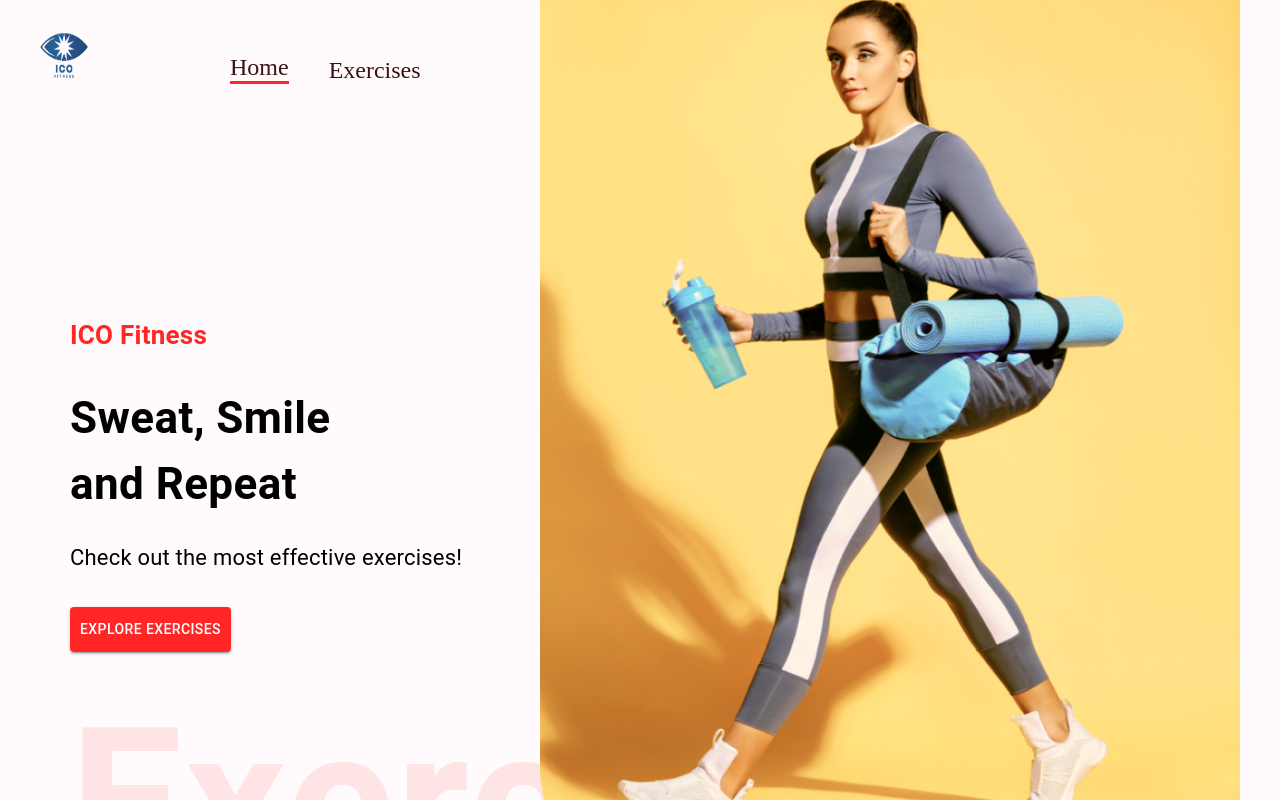
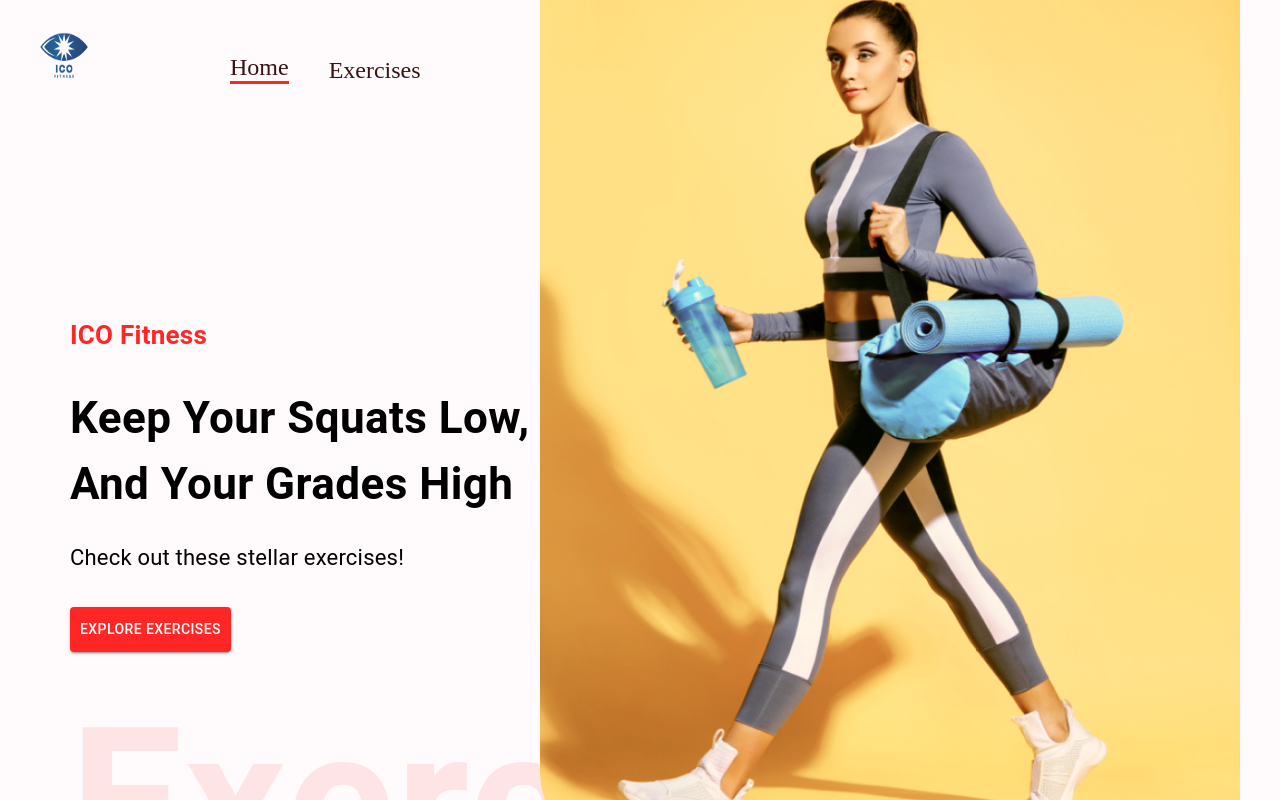
Before and after one commit to mborsch/fitness-app, a React (Create React App) app: page / in a window 1280 px wide. Shown: the top 800 px of the page. Built offline with nearby package versions, Linux system fonts and the light colour scheme; no server answers.

Commit message:
updating banner text

```diff
--- a/src/Components/HeroBanner.js
+++ b/src/Components/HeroBanner.js
@@ -21,10 +21,10 @@ const HeroBanner = () => {
         mb="23px"
         mt="30px"
       >
-        Sweat, Smile <br /> and Repeat
+        Keep Your Squats Low, <br /> And Your Grades High
       </Typography>
       <Typography fontSize="22px" lineHeight="35px" mb={4}>
-        Check out the most effective exercises!
+        Check out these stellar exercises!
       </Typography>
       <Button
         variant="contained"
```
